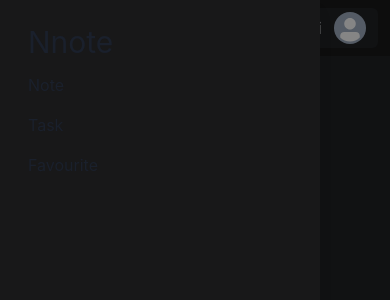
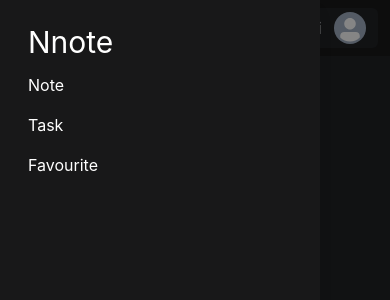
Before and after one commit to devtofunmi/Nnote, a React (Vite) app: page /task in a window 390 px wide. Both pictures are taken after a click on the button 24 px from the left and 20 px from the top of the page. Shown: the top 300 px of the page. Built offline with nearby package versions, Linux system fonts and the light colour scheme.

Commit message:
change the color

```diff
--- a/src/components/sidebar/MobileDrawer.jsx
+++ b/src/components/sidebar/MobileDrawer.jsx
@@ -33,14 +33,9 @@ const MobileDrawer = () => {
               bg={"#181819"}
               w={"100%"}
               minH={"100vh"}
+              color={"white"}
             >
               <Text fontSize={"30px"}>Nnote</Text>
-
-              {/* {width < 480 && (
-                <Box>
-                  <AddNewNote />
-                </Box>
-              )} */}
 
               <Link to={"/dashboard"} mt={"20px"}>
                 <Text my={2}>Note</Text>
```
